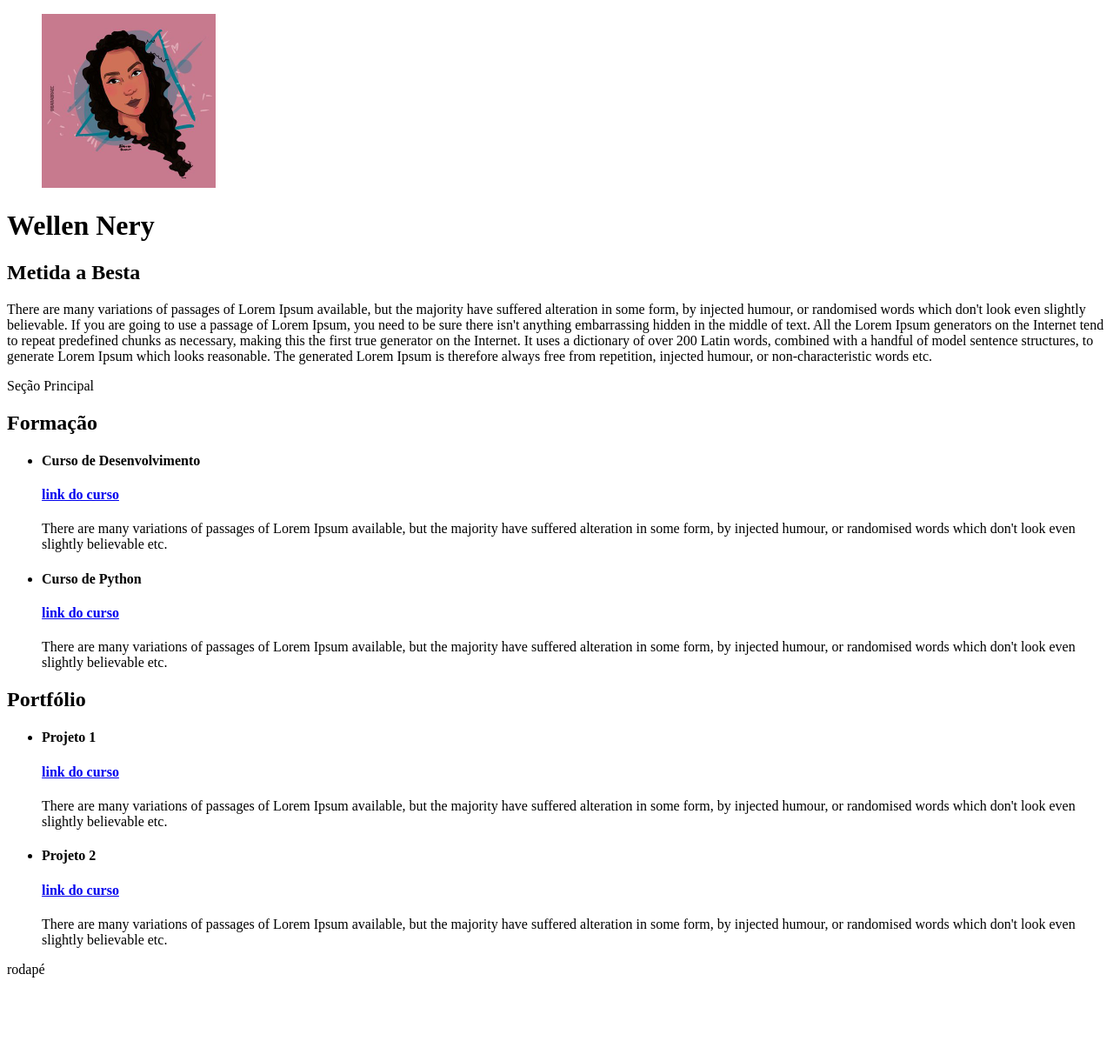
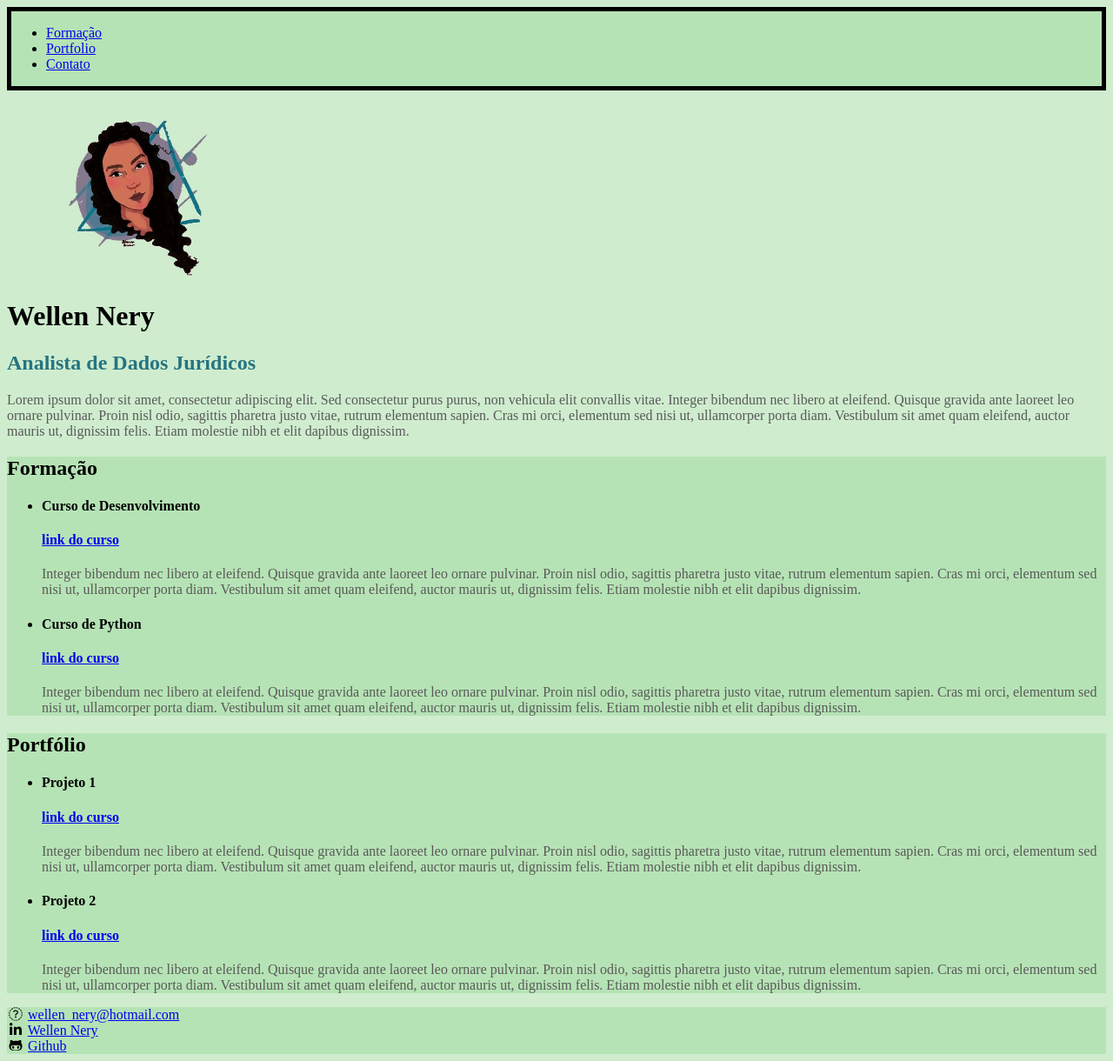
Before and after one commit to wellennery/portfolio, a plain HTML site: page index.html in a window 1280 px wide. Shown: the whole page at 87% size. Before the commit the page ends 1132 px from the top, so only its background shows below. Drawn offline with Linux system fonts and the light colour scheme.

Commit message:
aplicação css

```diff
--- /dev/null
+++ b/css/style.css
@@ -0,0 +1,35 @@
+body{
+    background-color:#cfedce;
+}
+
+.menu {
+    background-color:whitesmoke
+}
+
+.class {
+
+}
+
+.bg-dark {
+    background-color: #b6e3b5;
+    color: black;
+}
+
+nav {
+    background-color: #b6e3b5;
+    border: 5px solid black;
+    font-size: 16px;
+}
+
+h2 {
+    color: #267481
+}
+
+p {
+    color:  #595959
+}
+
+sec
+#id {
+
+}
--- a/index.html
+++ b/index.html
@@ -1,54 +1,82 @@
 <!DOCTYPE html>
 <html lang="pt-br">
 <head>
+<script src="https://use.fontawesome.com/releases/v5.15.3/js/all.js" data-auto-replace-svg="nest"></script>
+        <link rel="stylesheet" href="https://cdnjs.cloudflare.com/ajax/libs/font-awesome/4.7.0/css/font-awesome.min.css">
     <meta charset="UTF-8"/>
     <meta keywords="Wellen Nery, advogada, Minas Programam, Portfólio">
     <title>
         Portfólio - Wellen
     </title>
+    <link rel="stylesheet" href="css/style.css">
 </head>
 <body>
+    <nav>
+        <ul class="bg-dark">
+            <li>
+                <a href="#formacao">Formação</a>
+            </li>
+            <li>
+                <a href="#portfolio">Portfolio</a>
+            </li>
+            <li>
+                <a href="#contato">Contato</a>
+            </li>
+        </ul>
+    </nav>
     <main>
         <figure>
-            <img src="./images/avatar.jpg" alt="avatar da well" width="200px"/>
+            <img src="./images/avatar_verde_claro.jpg" alt="avatar da well" width="200px"/>
         </figure>
         <h1>Wellen Nery</h1>
-        <h2>Metida a Besta</h2>
-        <p>There are many variations of passages of Lorem Ipsum available, but the majority have suffered alteration in some form, by injected humour, or randomised words which don't look even slightly believable. If you are going to use a passage of Lorem Ipsum, you need to be sure there isn't anything embarrassing hidden in the middle of text. All the Lorem Ipsum generators on the Internet tend to repeat predefined chunks as necessary, making this the first true generator on the Internet. It uses a dictionary of over 200 Latin words, combined with a handful of model sentence structures, to generate Lorem Ipsum which looks reasonable. The generated Lorem Ipsum is therefore always free from repetition, injected humour, or non-characteristic words etc.</p>
-        Seção Principal
+        <h2>Analista de Dados Jurídicos</h2>
+        <p>Lorem ipsum dolor sit amet, consectetur adipiscing elit. Sed consectetur purus purus, non vehicula elit convallis vitae. Integer bibendum nec libero at eleifend. Quisque gravida ante laoreet leo ornare pulvinar. Proin nisl odio, sagittis pharetra justo vitae, rutrum elementum sapien. Cras mi orci, elementum sed nisi ut, ullamcorper porta diam. Vestibulum sit amet quam eleifend, auctor mauris ut, dignissim felis. Etiam molestie nibh et elit dapibus dignissim. </p>
     </main>
-    <section>
+    <section id="formacao" class="bg-dark">
         <h1>Formação</h1>
         <ul>
             <li>
                 <h4>Curso de Desenvolvimento</h4>
                 <h4><a href="https://www.estadao.com.br/" target="_blank">link do curso</a></h4>
-                <p>There are many variations of passages of Lorem Ipsum available, but the majority have suffered alteration in some form, by injected humour, or randomised words which don't look even slightly believable etc.</p>
+                <p>Integer bibendum nec libero at eleifend. Quisque gravida ante laoreet leo ornare pulvinar. Proin nisl odio, sagittis pharetra justo vitae, rutrum elementum sapien. Cras mi orci, elementum sed nisi ut, ullamcorper porta diam. Vestibulum sit amet quam eleifend, auctor mauris ut, dignissim felis. Etiam molestie nibh et elit dapibus dignissim.</p>
             </li>
             <li>
                 <h4>Curso de Python</h4>
                 <h4><a href="https://www.estadao.com.br/" target="_blank">link do curso</a></h4>
-                <p>There are many variations of passages of Lorem Ipsum available, but the majority have suffered alteration in some form, by injected humour, or randomised words which don't look even slightly believable etc.</p>
+                <p>Integer bibendum nec libero at eleifend. Quisque gravida ante laoreet leo ornare pulvinar. Proin nisl odio, sagittis pharetra justo vitae, rutrum elementum sapien. Cras mi orci, elementum sed nisi ut, ullamcorper porta diam. Vestibulum sit amet quam eleifend, auctor mauris ut, dignissim felis. Etiam molestie nibh et elit dapibus dignissim.</p>
             </li>
         </ul>
     </section>
-    <section>
+    <section id="portfolio" class="bg-dark">
         <h1>Portfólio</h1>
         <ul>
             <li>
                 <h4>Projeto 1</h4>
                 <h4><a href="https://www.estadao.com.br/" target="_blank">link do curso</a></h4>
-                <p>There are many variations of passages of Lorem Ipsum available, but the majority have suffered alteration in some form, by injected humour, or randomised words which don't look even slightly believable etc.</p>
+                <p>Integer bibendum nec libero at eleifend. Quisque gravida ante laoreet leo ornare pulvinar. Proin nisl odio, sagittis pharetra justo vitae, rutrum elementum sapien. Cras mi orci, elementum sed nisi ut, ullamcorper porta diam. Vestibulum sit amet quam eleifend, auctor mauris ut, dignissim felis. Etiam molestie nibh et elit dapibus dignissim.</p>
             </li>
             <li>
                 <h4>Projeto 2</h4>
                 <h4><a href="https://www.estadao.com.br/" target="_blank">link do curso</a></h4>
-                <p>There are many variations of passages of Lorem Ipsum available, but the majority have suffered alteration in some form, by injected humour, or randomised words which don't look even slightly believable etc.</p>
+                <p>Integer bibendum nec libero at eleifend. Quisque gravida ante laoreet leo ornare pulvinar. Proin nisl odio, sagittis pharetra justo vitae, rutrum elementum sapien. Cras mi orci, elementum sed nisi ut, ullamcorper porta diam. Vestibulum sit amet quam eleifend, auctor mauris ut, dignissim felis. Etiam molestie nibh et elit dapibus dignissim.</p>
             </li>
         </ul>
     </section>
-    <footer>
-        rodapé
-    </footer >
+    <footer id="contato" class="bg-dark">
+        <div>
+            <i class="fas fa-regular fa-at"></i>
+            <a href="mailto:wellen_nery@hotmail.com">wellen_nery@hotmail.com</a>
+        </div>
+        <div>
+            <i class="fab fa-brands fa-linkedin-in"></i>
+            <a href="https://www.linkedin.com/in/wellennery/" target="_blank"> Wellen Nery</a>
+        </div>
+        <div>
+            <i class="fab fa-brands fa-github-alt"></i>
+            <a href="https://github.com/wellennery" target="_blank"> Github</a>
+        </div>
+    </footer>
+<script src="https://use.fontawesome.com/releases/v.5.15.3/js/all.js"
+data-auto-replace-svg="nest"></script>
 </body>
 </html>
```
Also changed, not shown: base.html (+2 -0 lines), images/avatar_amarelo.jpg (added), images/avatar_azul.jpg (added), images/avatar_branco.jpg (added), images/avatar_laranja.jpg (added), images/avatar_verde.jpg (added), images/avatar_verde_claro.jpg (added).
